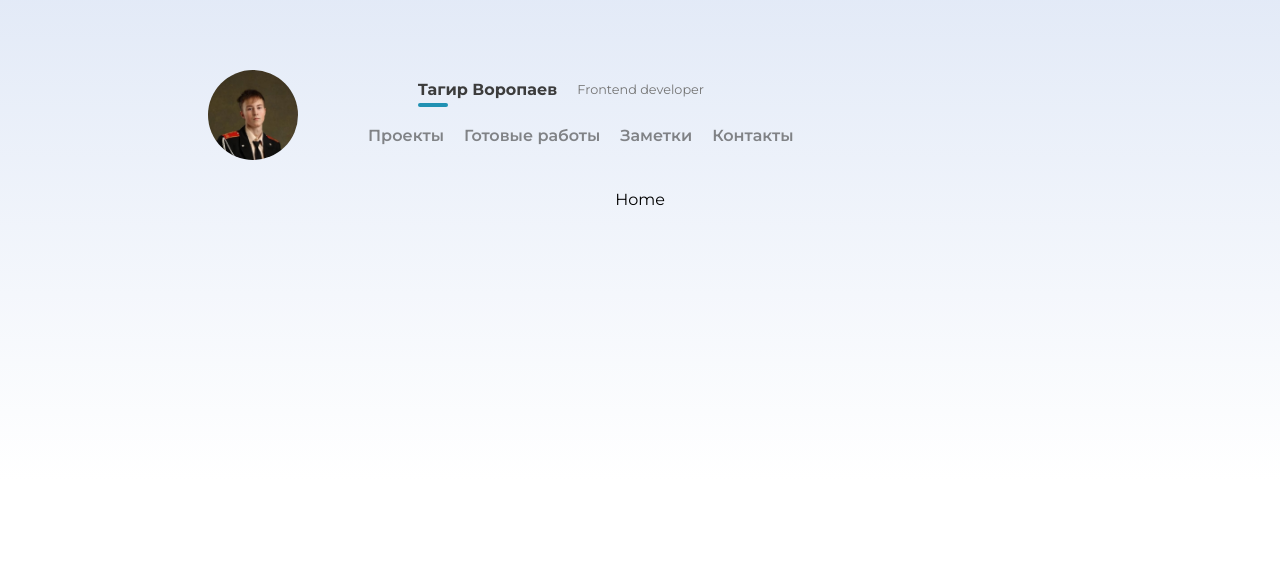
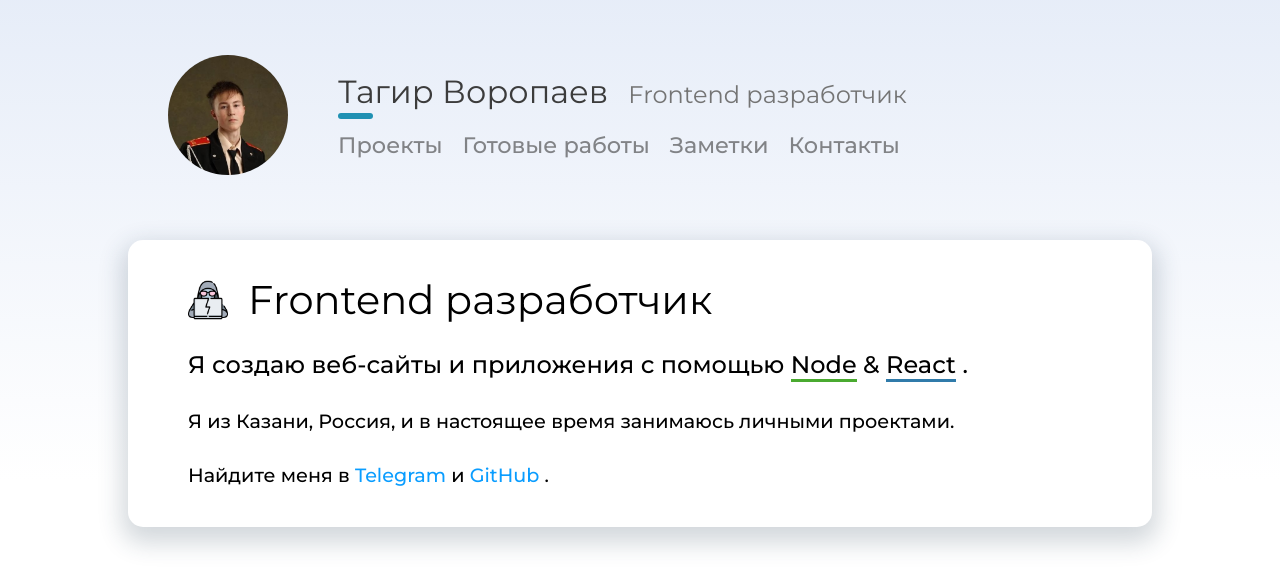
Before and after one commit to Tagir-Voropaev/portfolio, a React (Vite) app: page / in a window 1280 px wide. Shown: the top 588 px of the page. Built offline with nearby package versions, Linux system fonts and the light colour scheme.

Commit message:
Добавил роутинги и навлинк

```diff
--- a/src/App.module.scss
+++ b/src/App.module.scss
@@ -16,5 +16,10 @@
     top: 0;
     left: 0;
     background: rgba(133, 184, 210, 0.579);
-    background: linear-gradient(180deg, rgba(95, 137, 211, 0.178) 0%, rgba(255,255,255,0.2498249299719888) 60%);
+    background: linear-gradient(180deg, rgba(95, 137, 211, 0.151) 0%, rgba(255,255,255,0.2498249299719888) 60%);
 }
+.content{
+    display: flex;
+    justify-content: center;
+    width: 100%;
+}
--- a/src/App.tsx
+++ b/src/App.tsx
@@ -7,7 +7,7 @@ const App = () => {
         <div className={styles.app}>
             <div className={styles.background}></div>
             <Header />
-            <main >
+            <main className={styles.content} >
                 <Routes>
                     <Route path="/" element={<Home />} />
                 </Routes>
--- a/src/components/Header.module.scss
+++ b/src/components/Header.module.scss
@@ -2,20 +2,20 @@
     display: flex;
     justify-content: start;
     align-items: center;
-    padding: 20px 80px;
+    padding: 20px 40px;
     width: 100%;
     height: 150px;
     max-width: 1024px;
-    gap: 30px;
-
+    gap: 50px;
+    margin-bottom: 50px;
     .logo {
         display: flex;
         justify-content: center;
         align-items: center;
-        min-width: 90px;
-        width: 90px;
-        min-height: 90px;
-        height: 90px;
+        min-width: 120px;
+        width: 120px;
+        min-height: 120px;
+        height: 120px;
         border-radius: 50%;
         overflow: hidden;
 
@@ -29,15 +29,16 @@
     .content {
         display: flex;
         flex-direction: column;
-
+        gap: 20px;
         .me {
             display: flex;
-            justify-content: center;
-            align-items: center;
+            justify-content: start;
+            align-items: end;
             gap: 20px;
 
             .name {
-                font-size: 1rem;
+                font-size: 2rem;
+                font-weight: 400;
                 color: #3c3c3c;
                 position: relative;
 
@@ -45,31 +46,31 @@
                     position: absolute;
                     bottom: -8px;
                     left: 0;
-                    width: 30px;
-                    height: 4px;
+                    width: 35px;
+                    height: 6px;
                     border-radius: 5px;
                     background-color: #2091b3;
                 }
             }
 
             .profession {
-                font-size: 0.8rem;
+                font-size: 1.5rem;
                 color: #747474;
+                margin-bottom: 2px;
             }
         }
 
         .nav {
             display: flex;
-        }
-
             .list {
                 display: flex;
                 gap: 20px;
-
+                padding: 0;
                 .item {
                     transition: all 0.3s ease;
                     color: #3c3c3c9c;
-                font-weight: 600;
+                    font-size: 1.4rem;
+                    font-weight: 500;
 
                     &:hover {
                         color: #219bc0;
@@ -83,7 +84,9 @@
                 .itemActive {
                     transition: all 0.3s ease;
                     color: #219bc0;
-                font-weight: 600;
+                    font-size: 1.4rem;
+                    font-weight: 500;
+
 
                     &:hover {
                         color: #219bc0;
@@ -95,4 +98,6 @@
                 }
             }
         }
+
     }
+}
--- a/src/components/Header.tsx
+++ b/src/components/Header.tsx
@@ -8,13 +8,13 @@ const Header = () => {
         <header className={s.header}>
             <Link to='/'>
                 <div className={s.logo}>
-                    <img className={s.img} src='../../public/images/myphoto.jpg' alt="" />
+                    <img className={s.img} src='../../public/images/myphoto.jpg' alt="Тагир Воропаев frontend разработчик программист React" />
                 </div>
             </Link>
             <div className={s.content}>
                 <div className={s.me} >
                     <Link to='/'><h1 className={s.name}>Тагир Воропаев<span></span></h1></Link>
-                    <p className={s.profession}>Frontend developer</p>
+                    <p className={s.profession}>Frontend разработчик</p>
                 </div>
                 <nav className={s.nav}>
                     <ul className={s.list}>
@@ -22,19 +22,13 @@ const Header = () => {
                             <NavLink className={({ isActive }) => isActive ? s.itemActive : s.item} to='/projects'>Проекты</NavLink>
                         </li>
                         <li>
-                            <NavLink className={({ isActive }) => isActive ? s.itemActive : s.item} to='/works'>
-                                Готовые работы
-                            </NavLink>
+                            <NavLink className={({ isActive }) => isActive ? s.itemActive : s.item} to='/works'>Готовые работы</NavLink>
                         </li>
                         <li>
-                            <NavLink className={({ isActive }) => isActive ? s.itemActive : s.item} to='/notes'>
-                                Заметки
-                            </NavLink>
+                            <NavLink className={({ isActive }) => isActive ? s.itemActive : s.item} to='/notes'>Заметки</NavLink>
                         </li>
                         <li>
-                            <NavLink className={({ isActive }) => isActive ? s.itemActive : s.item} to='/contacts'>
-                                Контакты
-                            </NavLink>
+                            <NavLink className={({ isActive }) => isActive ? s.itemActive : s.item} to='/contacts'>Контакты</NavLink>
                         </li>
                     </ul>
                 </nav>
--- a/src/components/pages/home/Home.tsx
+++ b/src/components/pages/home/Home.tsx
@@ -1,9 +1,12 @@
 import React from 'react'
-import styles from './Home.module.scss'
-const Home =() => {
-  return (
-    <div>Home</div>
-  )
+import AboutSection from './modules/AboutSection'
+
+const Home = () => {
+    return (
+        <>
+            <AboutSection />
+        </>
+    )
 }
 
 export default Home
--- /dev/null
+++ b/src/components/pages/home/modules/AboutSection.module.scss
@@ -0,0 +1,61 @@
+.about {
+    display: flex;
+    flex-direction: column;
+    justify-content: start;
+    padding: 40px 60px;
+    width: 100%;
+    max-width: 1024px;
+    background-color: #fff;
+    border-radius: 15px;
+    box-shadow: 0px 10px 25px 6px rgba(34, 60, 80, 0.2);
+    gap: 30px;
+    margin-bottom: 50px;
+    .profession {
+        display: flex;
+        width: 100%;
+        gap: 20px;
+        justify-content: start;
+        align-items: center;
+
+        .professionLogo {
+            width: 40px;
+            height: 40px;
+        }
+
+        .professionName {
+            font-weight: 400;
+            font-size: 2.5rem;
+            line-height: 0.5;
+        }
+    }
+
+    .description {
+        display: flex;
+        flex-direction: column;
+        gap: 30px;
+        h3 {
+            font-weight: 500;
+            font-size: 1.5rem;
+            .descriptionNode{
+                border-bottom: 3px solid #4aaa30;
+            }
+            .descriptionReact{
+                border-bottom: 3px solid #307baa;
+            }
+        }
+
+        h4 {
+            font-weight: 500;
+            font-size: 1.2rem;
+
+        }
+
+        p {
+            font-weight: 500;
+            font-size: 1.2rem;
+        }
+        .link{
+            color: #0a9dff;
+        }
+    }
+}
--- /dev/null
+++ b/src/components/pages/home/modules/AboutSection.tsx
@@ -0,0 +1,20 @@
+import React from 'react'
+import s from './AboutSection.module.scss'
+import { Link } from 'react-router-dom'
+const AboutSection = () => {
+    return (
+        <section className={s.about}>
+            <div className={s.profession}>
+                <img className={s.professionLogo} src="../../public/images/hacker.png" alt="программист" />
+                <h2 className={s.professionName}>Frontend разработчик</h2>
+            </div>
+            <div className={s.description}>
+                <h3>Я создаю веб-сайты и приложения с помощью <span className={s.descriptionNode}>Node</span> & <span className={s.descriptionReact}>React</span> .</h3>
+                <h4>Я из Казани, Россия, и в настоящее время занимаюсь личными проектами.</h4>
+                <p>Найдите меня в <Link className={s.link} to="https://t.me/tagirvorop" target="_blank">Telegram</Link> и <Link className={s.link} to="https://github.com/Tagir-Voropaev" target="_blank">GitHub</Link> .</p>
+            </div>
+        </section>
+    )
+}
+
+export default AboutSection
--- a/src/index.css
+++ b/src/index.css
@@ -5,6 +5,8 @@ a {
 
 * {
   box-sizing: border-box;
+  margin: 0;
+  padding: 0;
 }
 body {
   font-family: 'Montserrat', sans-serif;
```
Also changed, not shown: public/images/hacker.png (added). Lines whose indentation alone changed are shown as unchanged.
